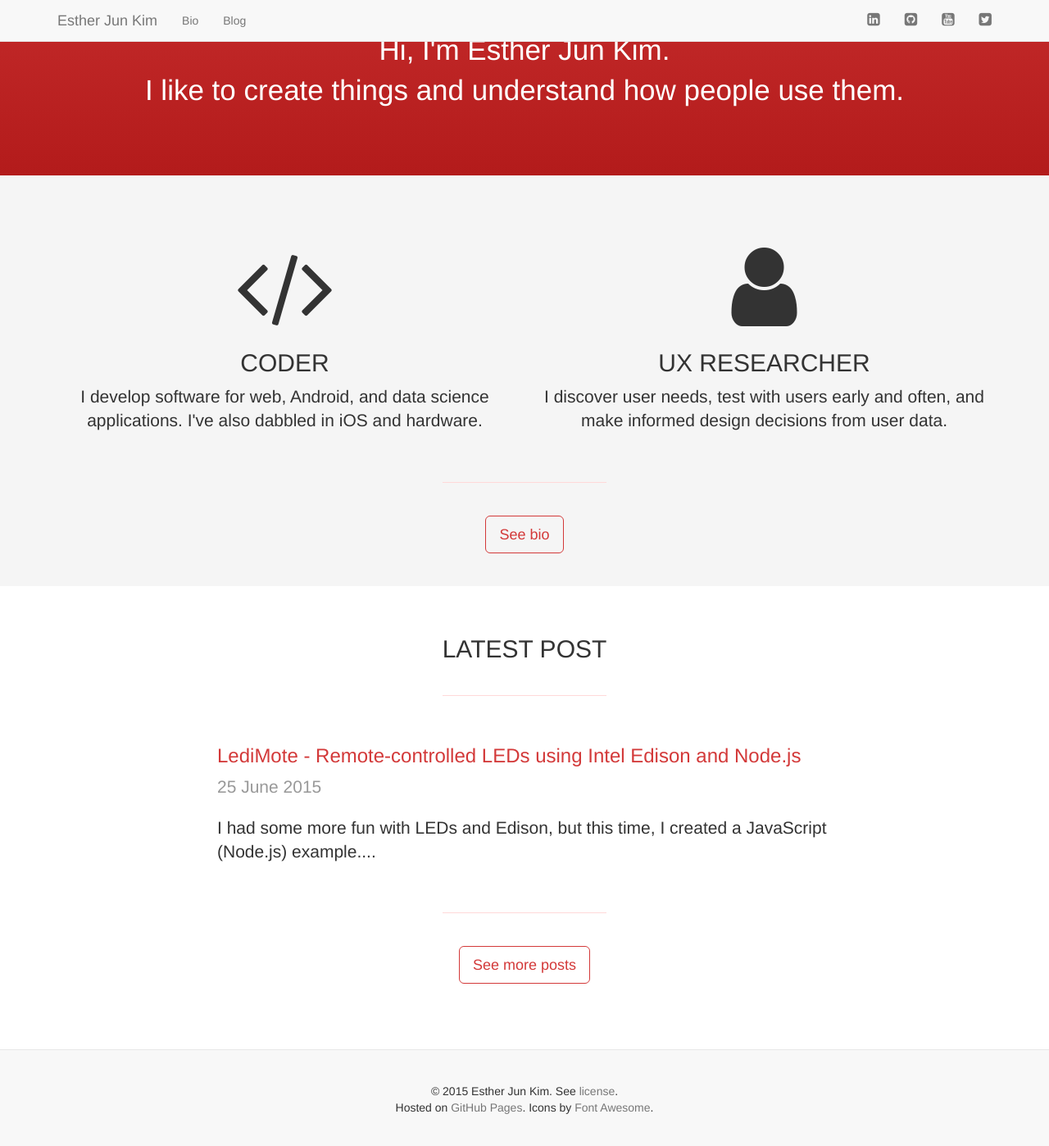
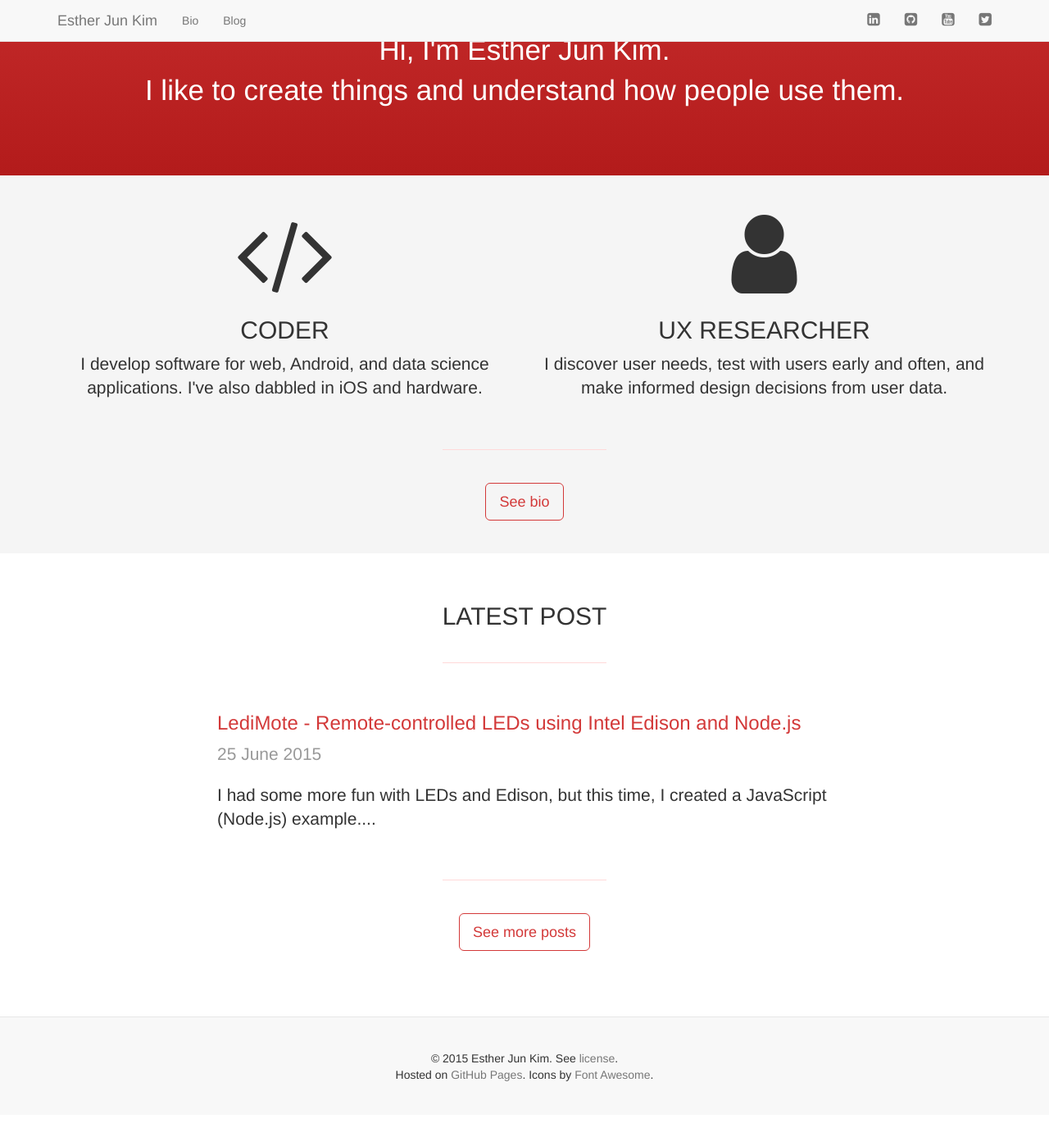
Before and after one commit to estherjk/estherjk.github.io, a Jekyll site: the page built from index.html, in a window 1280 px wide and 1400 px high, scrolled down 274 px. Shown: the whole window at 82% size. Built offline with Jekyll 4.4.1, drawn with Linux system fonts in a browser that asks for light colours; nearby versions of some CDN libraries; Markdown is read by kramdown in place of the engine named in the settings; after the commit the page ends 1634 px from its top, so only the background shows below that.

Commit message:
Remove featurette class

```diff
--- a/index.html
+++ b/index.html
@@ -18,14 +18,14 @@
 <div class="site-feature bg-whitesmoke text-center">
   <div class="container">
     <div class="row">
-      <div class="col-sm-6 featurette">
+      <div class="col-sm-6">
         <i class="fa fa-code fa-8"></i>
         <h2 class="normal text-uppercase">Coder</h2>
         <p class="lead">
           I develop software for web, Android, and data science applications. I've also dabbled in iOS and hardware.
         </p>
       </div>
-      <div class="col-sm-6 featurette">
+      <div class="col-sm-6">
         <i class="fa fa-user fa-8"></i>
         <h2 class="normal text-uppercase">UX Researcher</h2>
         <p class="lead">
--- a/styles/site.css
+++ b/styles/site.css
@@ -192,10 +192,6 @@
   color: #999;
 }
 
-.featurette {
-  margin-top: 40px;
-}
-
 /*** Site header styles ***/
 
 .site-header {
```
